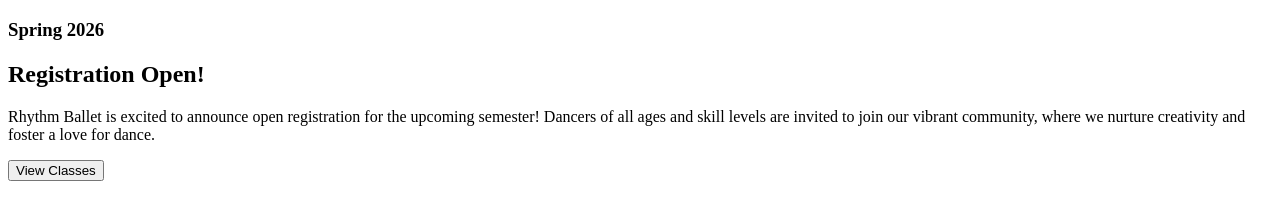
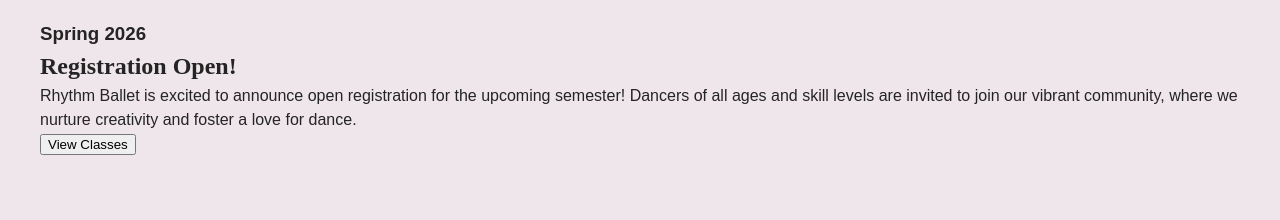
Before and after one commit to byOlexandra/ballet-studio-landing, a website built with Vite: page src/index.html in a window 1280 px wide. Built offline with nearby package versions, Linux system fonts and the light colour scheme.

Commit message:
set bcc color and fonts

```diff
--- a/src/css/base.css
+++ b/src/css/base.css
@@ -1,22 +1,16 @@
 :root {
-  /* font-family: Inter, Avenir, Helvetica, Arial, sans-serif; */
-  font-family: system-ui, -apple-system, BlinkMacSystemFont, 'Segoe UI', Roboto,
-    Oxygen, Ubuntu, Cantarell, 'Open Sans', 'Helvetica Neue', sans-serif;
+  --font-main: 'Rethink Sans', sans-serif;
+  --font-accent: 'Playfair Display', serif;
   font-size: 16px;
   line-height: 1.5;
   font-weight: 400;
 
   color: #242424;
-  background-color: rgba(255, 255, 255, 0.87);
-
-  font-synthesis: none;
-  text-rendering: optimizeLegibility;
-  -webkit-font-smoothing: antialiased;
-  -moz-osx-font-smoothing: grayscale;
-  -webkit-text-size-adjust: 100%;
+  background-color: #EFE6EB;
 }
 
 body {
+  font-family: var(--font-main);
   display: flex;
   flex-direction: column;
   min-width: 100vw;
@@ -24,9 +18,14 @@ body {
   margin: 0;
 }
 
+h1, h2 {
+  font-family: var(--font-accent);
+}
+
 main {
   flex-grow: 1;
 }
+
 main:has(.back-link) {
   text-align: center;
 }
--- /dev/null
+++ b/src/css/fonts.css
@@ -0,0 +1,17 @@
+/* Playfair Display */
+@font-face {
+    font-family: 'Playfair Display';
+    src: url('./fonts/PlayfairDisplay-Regular.woff2') format('woff2');
+    font-weight: 400;
+    font-style: normal;
+    font-display: swap;
+}
+
+/* Rethink Sans - основний текст */
+@font-face {
+    font-family: 'Rethink Sans';
+    src: url('./fonts/RethinkSans-Regular.woff2') format('woff2');
+    font-weight: 400;
+    font-style: normal;
+    font-display: swap;
+}
--- a/src/css/reset.css
+++ b/src/css/reset.css
@@ -25,6 +25,7 @@ a {
 
 button {
   cursor: pointer;
+  font-family: var(--font-main);
 }
 
 img {
--- a/src/css/styles.css
+++ b/src/css/styles.css
@@ -5,8 +5,8 @@
   |============================
 */
 /* Common styles */
-/* @import url('./reset.css');
+@import url('./reset.css');
 @import url('./base.css');
-@import url('./container.css'); */
+@import url('./container.css');
 
 /* Sections style */
```
Also changed, not shown: src/fonts/PlayfairDisplay-Regular.woff2 (added), src/fonts/RethinkSans-Regular.woff2 (added).
